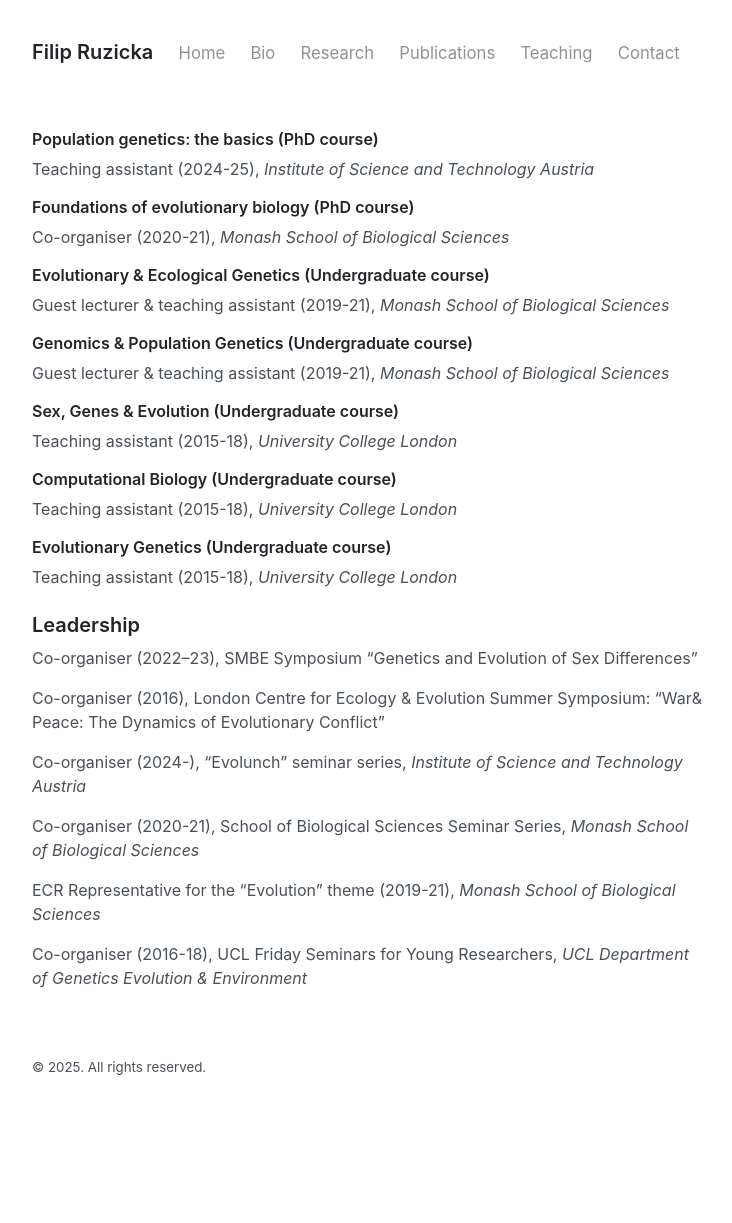
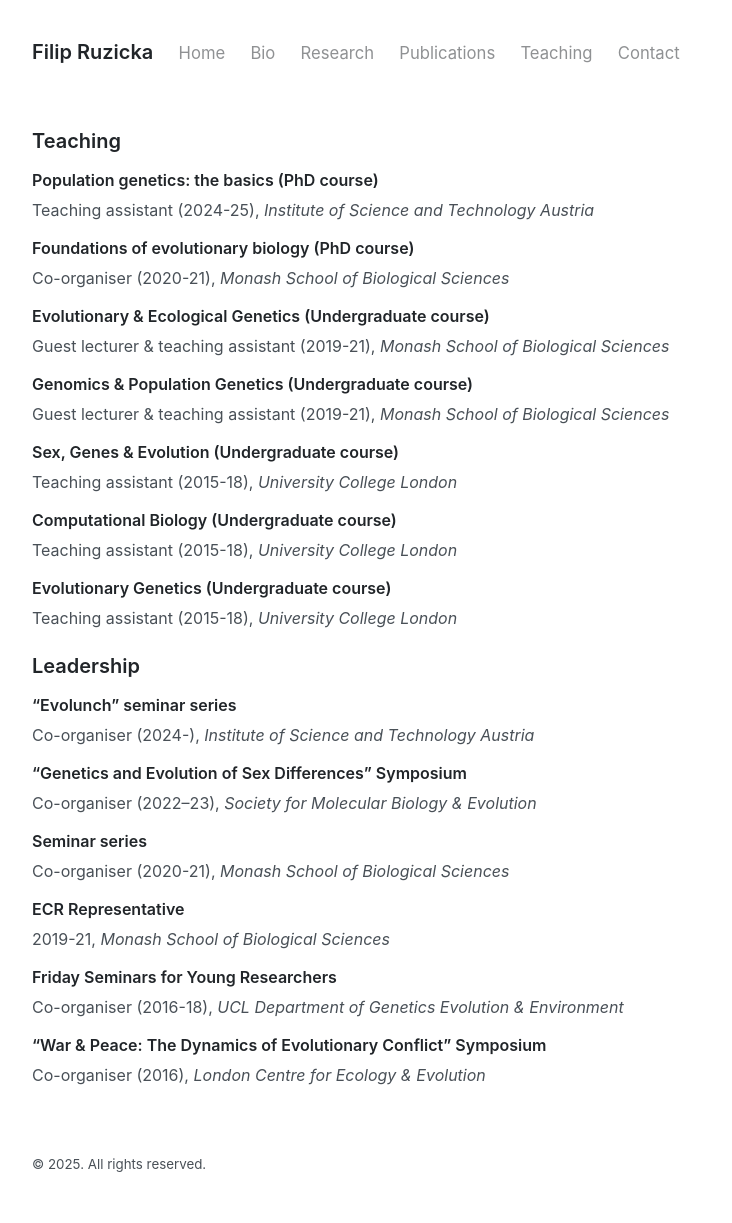
Before and after one commit to filruzicka/filruzicka.github.io, a Jekyll site: the page built from teaching.md, in a window 1280 px wide. Shown: the whole page, without its empty margins (272-1004 px from the left). Built offline with Jekyll 4.4.1, drawn with Linux system fonts in a browser that asks for light colours; before the commit the page ends 1126 px from its top, so only the background shows below that.

Commit message:
Committing

```diff
--- a/teaching.md
+++ b/teaching.md
@@ -1,6 +1,10 @@
 ---
 layout: page
 ---
+
+
+### Teaching
+
 
 #### Population genetics: the basics (PhD course)
 
@@ -33,14 +37,26 @@ Teaching assistant (2015-18), *University College London*
 
 ### Leadership
 
-Co-organiser (2022–23), SMBE Symposium “Genetics and Evolution of Sex Differences”
+#### "Evolunch" seminar series
 
-Co-organiser (2016), London Centre for Ecology & Evolution Summer Symposium: “War& Peace: The Dynamics of Evolutionary Conflict”
+Co-organiser (2024-), *Institute of Science and Technology Austria*
 
-Co-organiser (2024-), "Evolunch" seminar series, *Institute of Science and Technology Austria*
+#### “Genetics and Evolution of Sex Differences” Symposium
 
-Co-organiser (2020-21), School of Biological Sciences Seminar Series, *Monash School of Biological Sciences*
+Co-organiser (2022–23), *Society for Molecular Biology & Evolution*
 
-ECR Representative for the "Evolution" theme (2019-21), *Monash School of Biological Sciences*
+#### Seminar series
 
-Co-organiser (2016-18), UCL Friday Seminars for Young Researchers, *UCL Department of Genetics Evolution & Environment*
+Co-organiser (2020-21), *Monash School of Biological Sciences*
+
+#### ECR Representative
+
+2019-21, *Monash School of Biological Sciences*
+
+#### Friday Seminars for Young Researchers
+
+Co-organiser (2016-18), *UCL Department of Genetics Evolution & Environment*
+
+####  “War & Peace: The Dynamics of Evolutionary Conflict” Symposium
+
+Co-organiser (2016), *London Centre for Ecology & Evolution*
```
Also changed, not shown: research.md (+1 -1 lines).
